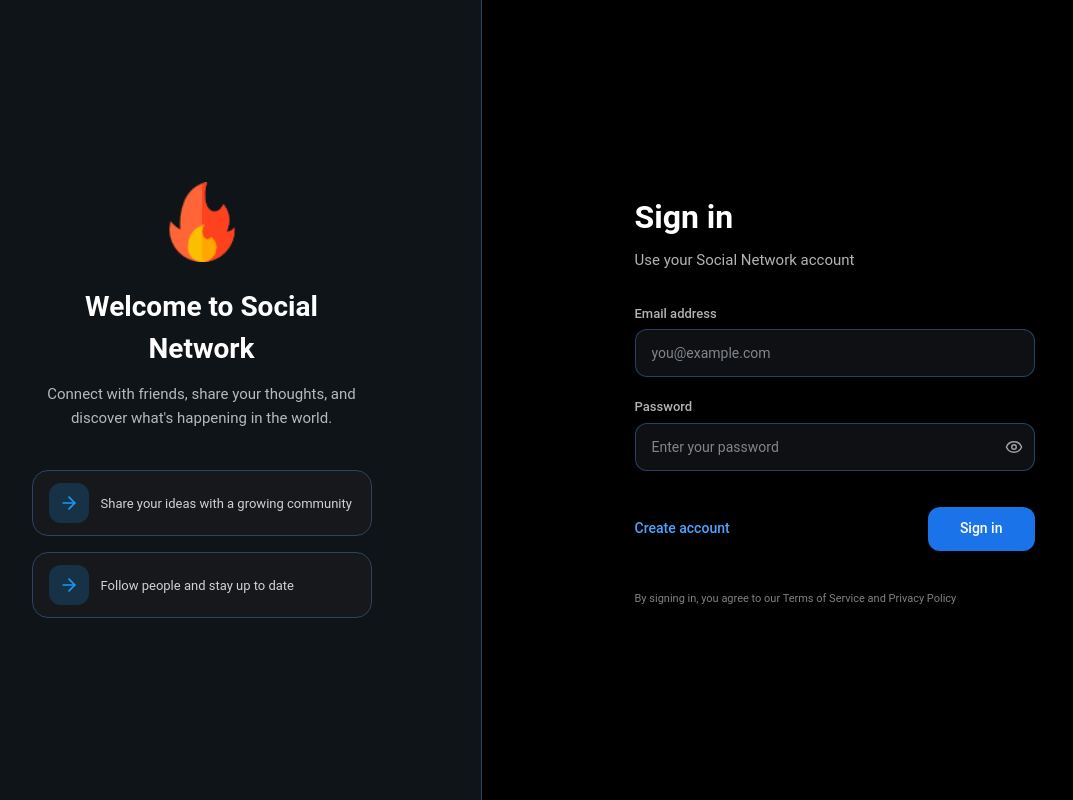
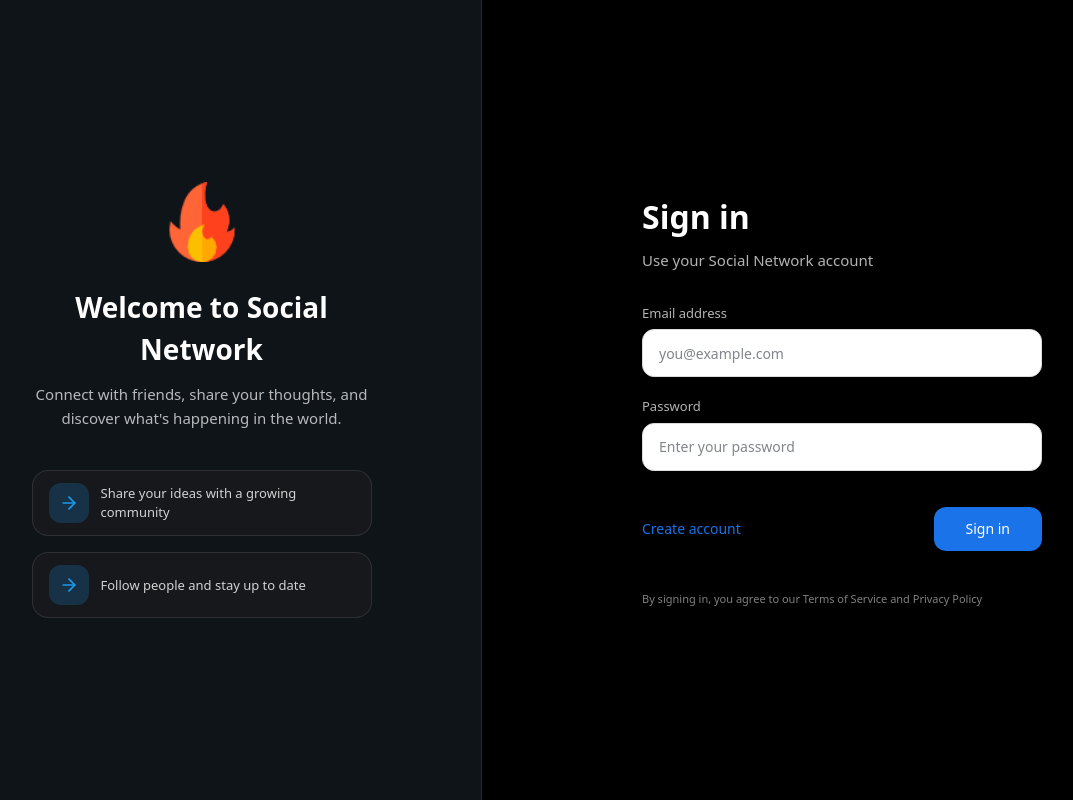
Before and after one commit to xjarifx/social-network, a React (Vite) app in the folder client/: page /login in a window 1280 px wide. Shown: the whole page, without its empty margins (78-1151 px from the left). Built offline with nearby package versions, Linux system fonts and the light colour scheme; no server answers.

Commit message:
feat: update RightSidebar trends and enhance TopNav and ComposePage styles

```diff
--- a/client/src/components/RightSidebar.tsx
+++ b/client/src/components/RightSidebar.tsx
@@ -3,13 +3,10 @@ import { Search } from "lucide-react";
 import { useNavigate } from "react-router-dom";
 
 const demoTrends = [
-  { category: "Politics · Trending", title: "U.S. and Israel" },
-  { category: "Trending in Bangladesh", title: "#WorldWar3" },
-  { category: "Business & finance · Trending", title: "Strait of Hormuz" },
-  {
-    category: "Trending in Bangladesh",
-    title: "#الحرب_العالمية_الثالثة",
-  },
+  { category: "Technology · Trending", title: "AI tools for creators" },
+  { category: "Lifestyle · Trending", title: "Weekend travel ideas" },
+  { category: "Science · Trending", title: "New space telescope images" },
+  { category: "Culture · Trending", title: "Top movies this month" },
 ];
 
 export function RightSidebar() {
--- a/client/src/components/TopNav.tsx
+++ b/client/src/components/TopNav.tsx
@@ -55,14 +55,14 @@ export function TopNav() {
                 key={item.to}
                 onClick={() => navigate(item.to)}
                 className={cn(
-                  "flex w-fit items-center gap-4 rounded-full px-4 py-3 text-left text-[28px] leading-none transition cursor-pointer",
+                  "flex w-fit items-center gap-3 rounded-full px-4 py-3 text-left transition cursor-pointer",
                   isActive
                     ? "font-semibold text-white"
                     : "font-normal text-white hover:bg-white/10",
                 )}
               >
-                <item.icon className="h-7 w-7" />
-                <span className="text-[31px]">{item.label}</span>
+                <item.icon className="h-6 w-6" />
+                <span className="text-[21px] leading-none">{item.label}</span>
               </button>
             );
           })}
@@ -70,17 +70,17 @@ export function TopNav() {
 
         <button
           onClick={() => navigate("/compose")}
-          className="mt-4 w-full rounded-full bg-white px-6 py-3 text-[24px] font-semibold text-black transition hover:bg-white/90 cursor-pointer"
+          className="mt-4 w-full rounded-full bg-[#ffffff] px-6 py-3 text-[18px] font-semibold text-black transition hover:bg-[#f2f2f2] cursor-pointer"
         >
           Post
         </button>
 
         <button
           onClick={() => setShowLogoutConfirm(true)}
-          className="mt-auto flex items-center gap-3 rounded-full px-3 py-3 text-left text-[22px] text-white transition hover:bg-white/10 cursor-pointer"
+          className="mt-auto flex items-center gap-3 rounded-full px-3 py-3 text-left text-[17px] text-white transition hover:bg-white/10 cursor-pointer"
           title="Sign Out"
         >
-          <LogOut className="h-6 w-6" />
+          <LogOut className="h-5 w-5" />
           <span>Sign Out</span>
         </button>
       </aside>
--- a/client/src/index.css
+++ b/client/src/index.css
@@ -1,98 +1,6 @@
 @import "tailwindcss";
-@import url("https://fonts.googleapis.com/css2?family=Google+Sans:wght@400;500;600;700&family=Google+Sans+Text:wght@400;500;600&family=Roboto:wght@400;500&display=swap");
 
-:root {
-  color-scheme: dark;
-  --background: 0 0% 0%;
-  --foreground: 0 0% 100%;
-  --card: 0 0% 6%;
-  --card-foreground: 0 0% 100%;
-  --popover: 0 0% 6%;
-  --popover-foreground: 0 0% 100%;
-  --primary: 214 82% 51%;
-  --primary-foreground: 0 0% 100%;
-  --secondary: 214 45% 18%;
-  --secondary-foreground: 214 90% 72%;
-  --muted: 0 0% 10%;
-  --muted-foreground: 0 0% 85%;
-  --accent: 214 45% 18%;
-  --accent-foreground: 214 90% 72%;
-  --destructive: 4 90% 58%;
-  --destructive-foreground: 0 0% 100%;
-  --border: 214 40% 28%;
-  --input: 214 40% 28%;
-  --ring: 214 82% 51%;
-  --radius: 16px;
-}
-
-* {
-  border-color: hsl(var(--border));
-}
-
-html {
-  scroll-behavior: smooth;
-  scrollbar-gutter: stable;
-}
-
-body {
-  background: #000;
-  color: #fff;
-  font-family: "Google Sans Text", "Google Sans", "Roboto", Arial, sans-serif;
-  margin: 0;
-  min-height: 100vh;
-  -webkit-font-smoothing: antialiased;
-  -moz-osx-font-smoothing: grayscale;
-}
-
-#root {
-  min-height: 100vh;
-}
-
-h1,
-h2,
-h3,
-h4,
-h5,
-h6 {
-  font-family: "Google Sans", "Roboto", Arial, sans-serif;
-}
-
-a {
-  color: #4da3ff;
-}
-
-.bg-white,
-.bg-\[\#f8f9fa\],
-.bg-\[\#f1f3f4\],
-.bg-\[\#e8eaed\],
-.bg-\[\#ececec\],
-.bg-white\/70,
-.bg-white\/80 {
-  background-color: #0f1013 !important;
-}
-
-.text-\[\#202124\],
-.text-\[\#3c4043\],
-.text-\[\#5f6368\],
-.text-\[\#80868b\] {
-  color: #fff !important;
-}
-
-.border-\[\#e8eaed\],
-.border-\[\#dadce0\],
-.border-\[\#ececec\] {
-  border-color: rgba(77, 163, 255, 0.35) !important;
-}
-
-.hover\:bg-\[\#f1f3f4\]:hover,
-.hover\:bg-gray-100:hover {
-  background-color: rgba(77, 163, 255, 0.14) !important;
-}
-
-.hover\:text-\[\#202124\]:hover {
-  color: #fff !important;
-}
-
+/* remove scrollbar from for-you and following section */
 @layer utilities {
   .scrollbar-hidden {
     scrollbar-width: none;
--- a/client/src/pages/ComposePage.tsx
+++ b/client/src/pages/ComposePage.tsx
@@ -127,7 +127,7 @@ export default function ComposePage() {
           value={content}
           onChange={(event) => setContent(event.target.value)}
           placeholder="What's on your mind?"
-          className={`min-h-[160px] border-none bg-[#f8f9fa] rounded-xl text-[15px] shadow-none focus-visible:ring-1 ${isOverLimit ? "focus-visible:ring-[#d33b27]" : "focus-visible:ring-[#1a73e8]"} resize-none`}
+          className={`min-h-40 border-none bg-[#f8f9fa] rounded-xl text-[15px] shadow-none focus-visible:ring-1 ${isOverLimit ? "focus-visible:ring-[#d33b27]" : "focus-visible:ring-[#1a73e8]"} resize-none`}
           autoFocus
         />
 
@@ -238,7 +238,7 @@ export default function ComposePage() {
           <Button
             onClick={handleSubmit}
             disabled={!canSubmit || isSubmitting || isOverLimit}
-            className="rounded-xl h-11 px-8"
+            className="h-11 rounded-xl bg-[#ffffff] px-8 text-black hover:bg-[#f2f2f2]"
             title={
               isOverLimit ? `Post exceeds ${charLimit} character limit` : "Post"
             }
```
